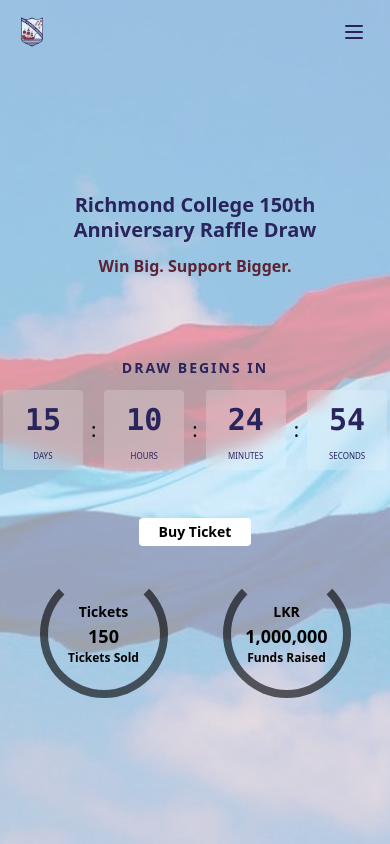
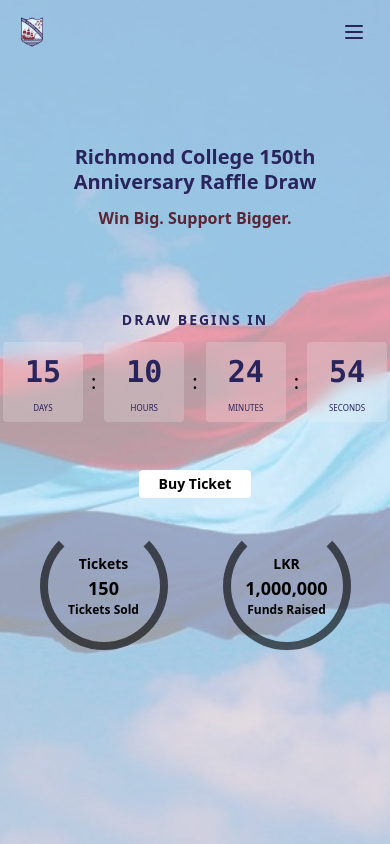
Before and after one commit to BKPASQUAL/richmond-college-raffle-app, a Next.js app: page / in a window 390 px wide. Built offline with nearby package versions, Linux system fonts and the light colour scheme.

Commit message:
chmage monile res

```diff
--- a/app/components/LandingPage.jsx
+++ b/app/components/LandingPage.jsx
@@ -38,7 +38,7 @@
   }, []);
   return (
     <div>
-      <div className="flex flex-col items-center justify-center mt-32 sm:mt-32 md:mt-40 px-4 sm:px-6 lg:px-8">
+      <div className="flex flex-col items-center justify-center mt-20 sm:mt-28 md:mt-40 px-4 sm:px-6 lg:px-8">
         <h1 className="text-[20px] sm:text-3xl md:text-4xl lg:text-5xl font-bold text-[#29245C] text-center leading-tight">
           Richmond College 150th Anniversary Raffle Draw
         </h1>
```
